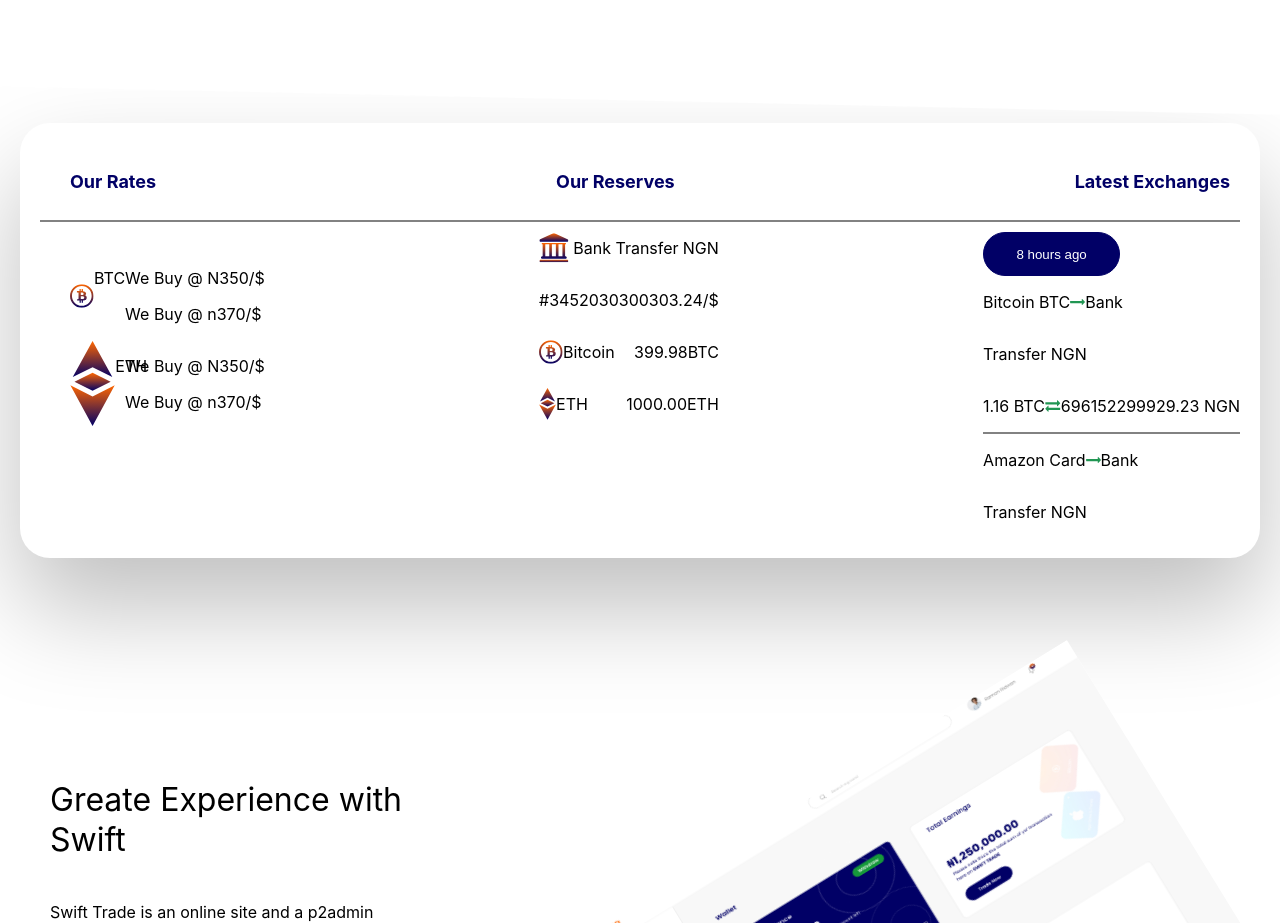
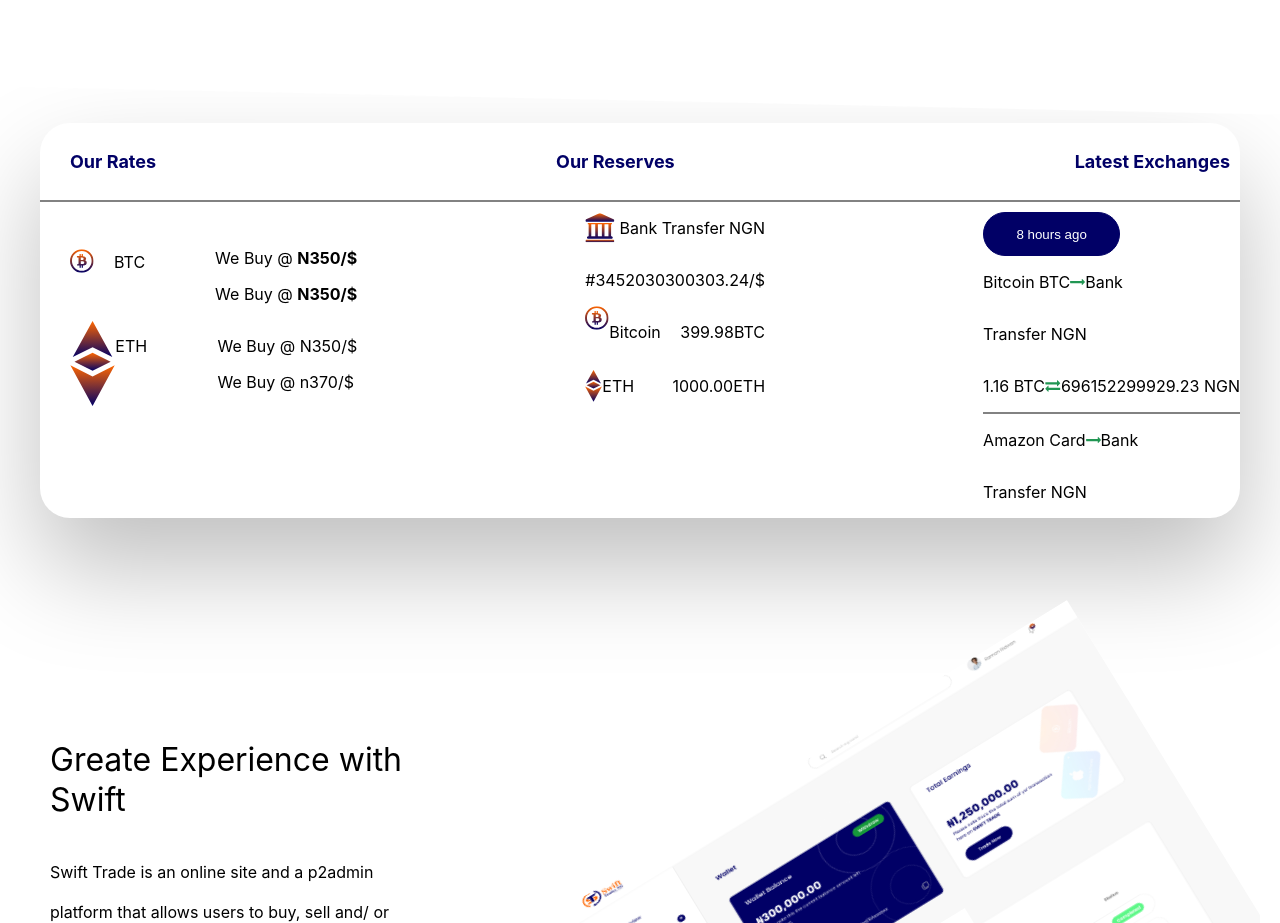
Before and after one commit to iamAbayomi/swift-trade-homepage, a React (Create React App) app: page / in a window 1280 px wide. Shown: the part 800-1723 px from the top of the page. Built offline with nearby package versions, Linux system fonts and the light colour scheme.

Commit message:
added buysell elements

```diff
--- a/src/components/BuySellSection/BuySellSection.css
+++ b/src/components/BuySellSection/BuySellSection.css
@@ -4,7 +4,6 @@
     background: #FFFFFF;
     box-shadow: 0px 50px 100px rgba(0, 0, 0, 0.25);
     border-radius: 30px;
-    padding: 20px;
 }
 
 .our-section-text{
@@ -19,3 +18,20 @@
 .our-rate-body-section{
     margin: 30px 10px 0px 30px;
 }
+
+.btc-logo{
+    width: 24px;
+    margin: 0px 0px 30px 0px;
+}
+
+.btc-text{
+    margin: 20px 50px 0px 20px;
+}
+
+.btc-text-price{
+    margin: 0px 0px 0px 20px;
+}
+
+.bold-currency{
+    font-weight: 700;
+}
--- a/src/components/BuySellSection/BuySellSection.tsx
+++ b/src/components/BuySellSection/BuySellSection.tsx
@@ -36,9 +36,9 @@ import {
                             <img className="btc-logo" src="./vectors/bitcoin.svg" />
                             <p className="btc-text">BTC</p>
                         </div>
-                        <div className="">
-                            <p>We Buy @ N350/$</p>
-                            <p>We Buy @ n370/$</p>
+                        <div className="btc-text-price">
+                            <p>We Buy @ <span className="bold-currency">N350/$ </span></p>
+                            <p>We Buy @ <span className="bold-currency">N350/$ </span></p>
                         </div>
                     </div>
                     <div className="display-flex-withspace">
```
